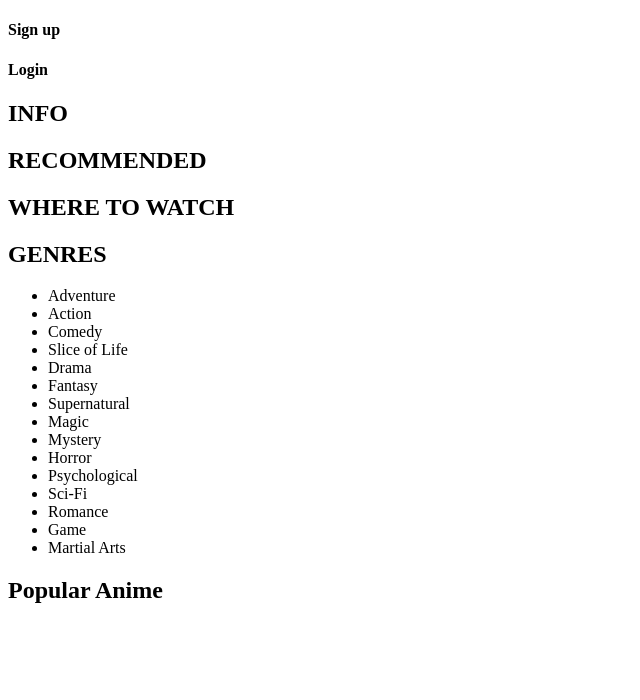
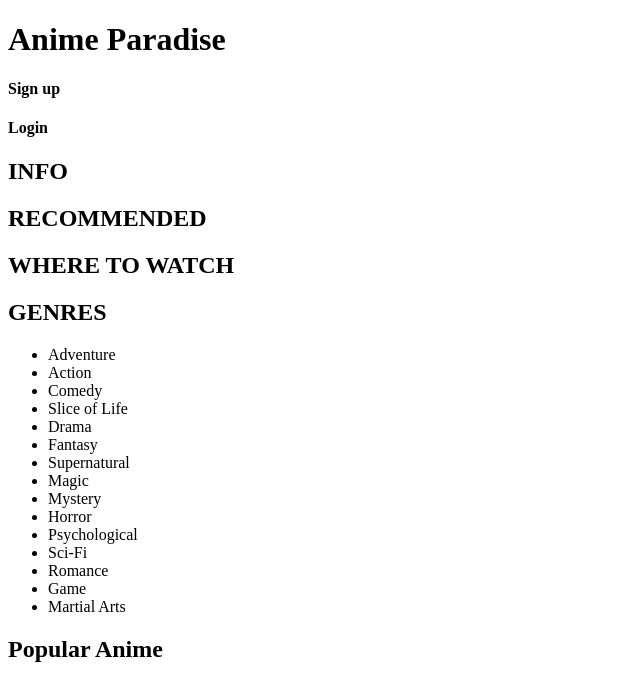
Before and after one commit to cspooner1/102-Class04, a plain HTML site: page index.html in a window 1280 px wide. Shown: the whole page, without its empty margins (0-640 px from the left). Drawn offline with Linux system fonts and the light colour scheme.

Commit message:
Update index.html

```diff
--- a/index.html
+++ b/index.html
@@ -1,7 +1,7 @@
 <!DOCTYPE html>
 <html>
     <body>
-<title>Anime Paradise</title>
+<h1>Anime Paradise</h1>
 
 <h4>Sign up</h4>
 <h4>Login</h4>
```
